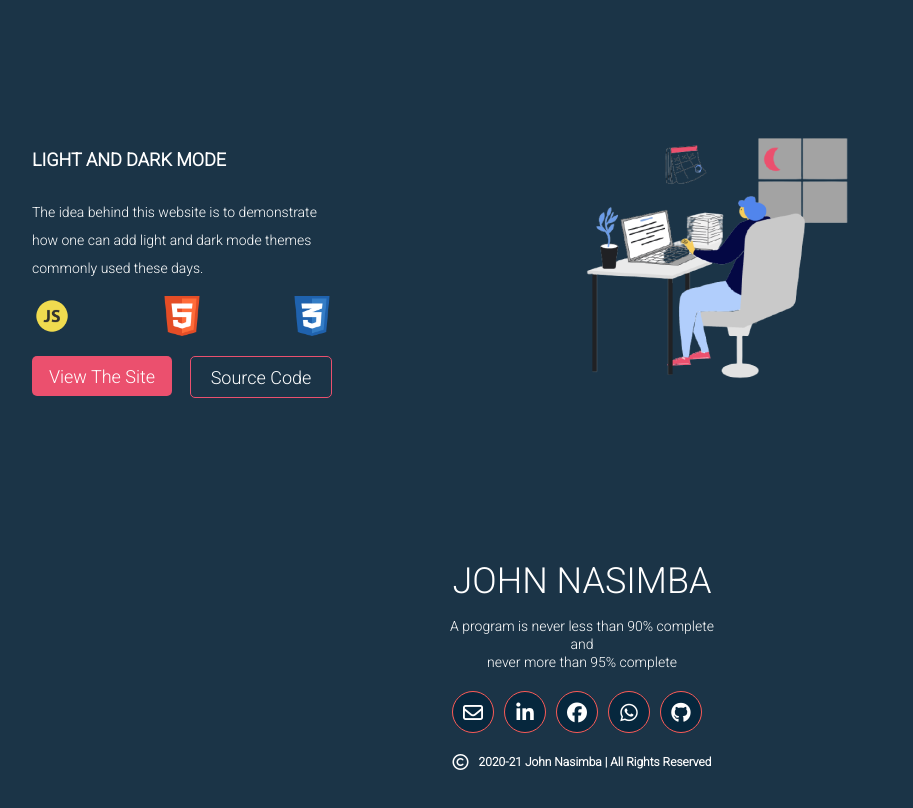
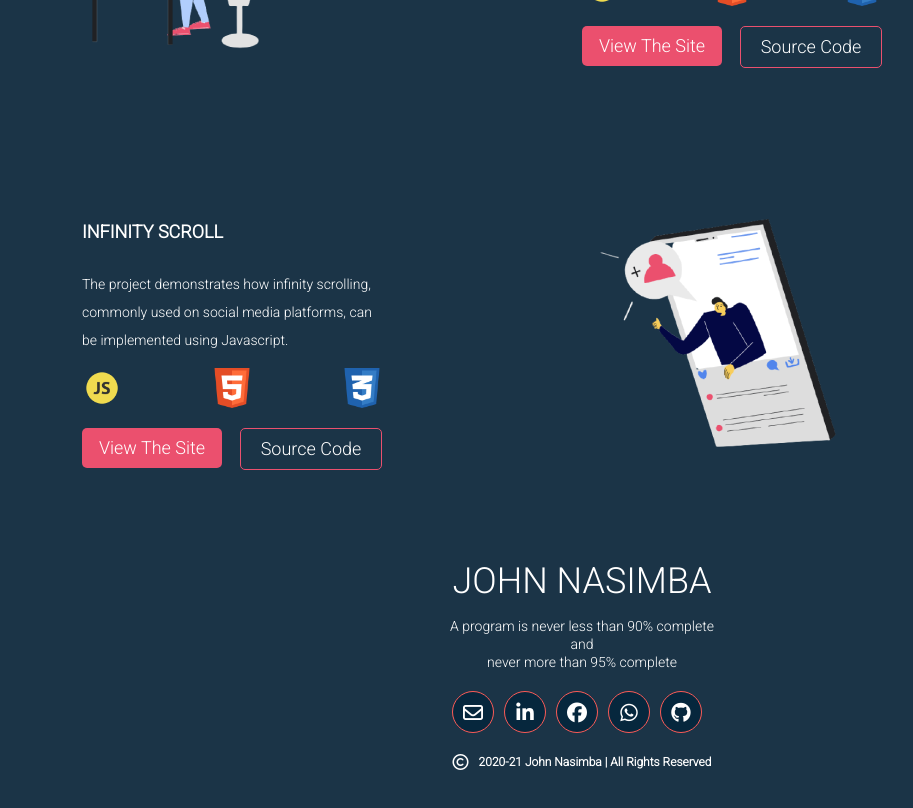
Before and after one commit to Johnnasimba/second-portfolio, a React (Create React App) app: page / in a window 1280 px wide. Shown: the part 1300-2108 px from the top of the page, without its empty margins (58-971 px from the left). Built offline with nearby package versions, Linux system fonts and the light colour scheme.

Commit message:
Updating projects

```diff
--- a/src/components/projects/infinity-scroll/infinity-scroll.component.jsx
+++ b/src/components/projects/infinity-scroll/infinity-scroll.component.jsx
@@ -8,10 +8,10 @@ const InfinityScroll = () => {
 
             <div className="project-details">
                 <h4 className="project-title">
-                   LIGHT AND DARK MODE
+                  INFINITY SCROLL
                 </h4>
                 <p className="project-description">
-                The idea behind this website is to demonstrate how one can add light and dark mode themes commonly used these days.
+                The project demonstrates how infinity scrolling, commonly used on social media platforms, can be implemented using Javascript.
                 </p>
                 <div className="project-languages">
                     <img src="./images/icons/js.png" alt="JavaScript"  />
@@ -19,16 +19,16 @@ const InfinityScroll = () => {
                     <img src="./images/icons/css.png" alt="CSS"  />
                 </div>
                 <div className="project-links">
-                    <a href="https://johnnasimba.github.io/Light-Dark-mode/" target="_blank" rel="noopener noreferrer" className="primary-button">
+                    <a href="https://johnnasimba.github.io/Infinite-Scroll/" target="_blank" rel="noopener noreferrer" className="primary-button">
                        <span>View The Site</span>
                     </a>
-                    <a href="https://github.com/Johnnasimba/Light-Dark-mode" target="_blank" rel="noopener noreferrer" className="secondary-button">
+                    <a href="https://github.com/Johnnasimba/Infinite-Scroll" target="_blank" rel="noopener noreferrer" className="secondary-button">
                         <span>Source Code</span>
                     </a>
                 </div>
             </div>
             <div className="project-image">
-                <img src="./images/projects-illustrations/darkmode.png" alt="Light and Dark mode" />
+                <img src="./images/projects-illustrations/infinity-scroll.png" alt="Light and Dark mode" />
 
             </div>
         </div>
--- a/src/components/projects/projects.styles.css
+++ b/src/components/projects/projects.styles.css
@@ -15,6 +15,7 @@
 
 .projects-container h2{
     margin-top:  130px;
+    margin-bottom: 100px;
 
     font-family: Roboto;
     font-style: normal;
@@ -27,7 +28,7 @@
 
 }
 .project {
-    width: 1100px;
+    width: 1000px;
     height: 400px;
     /* background: #000; */
     margin: 2px;
```
